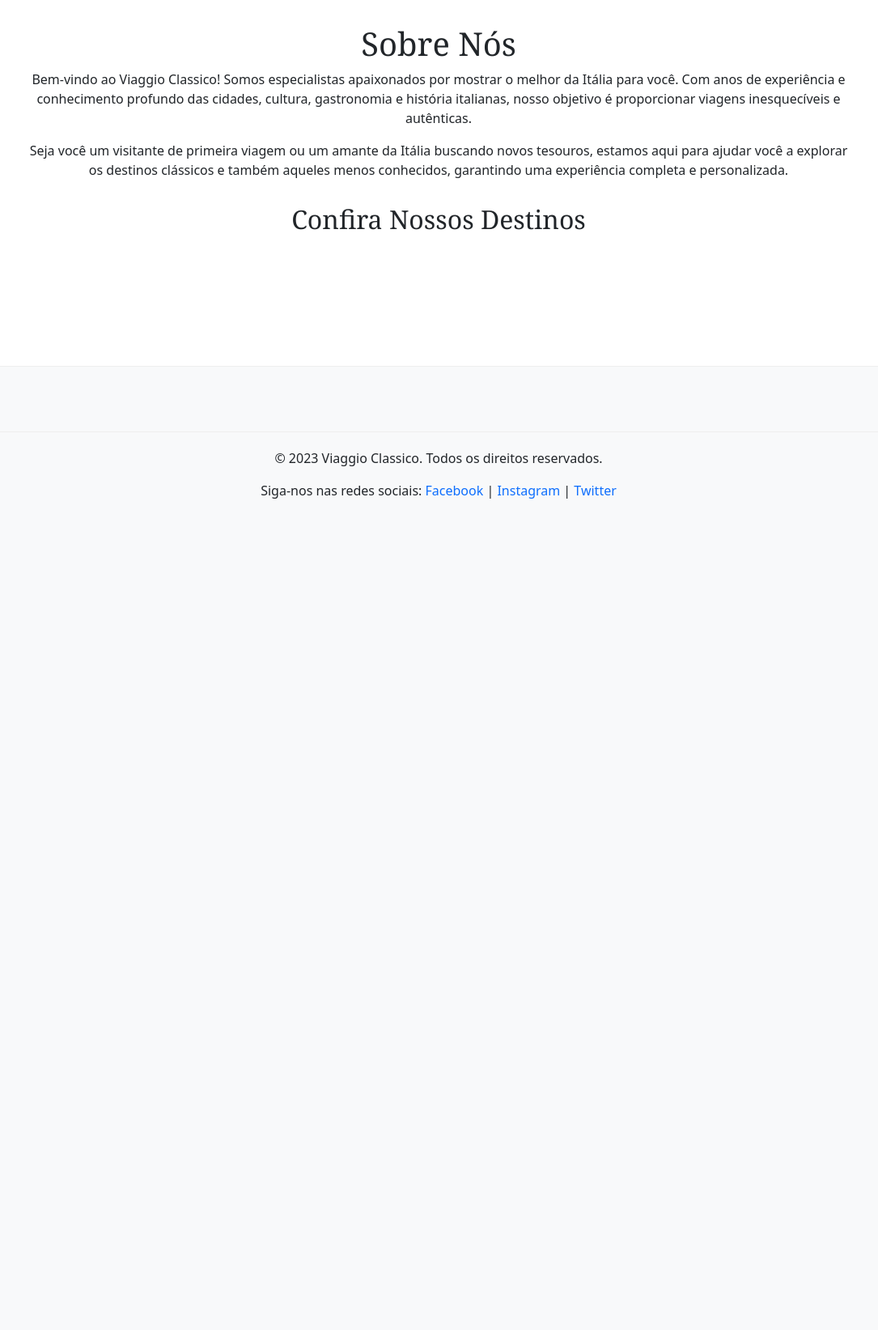
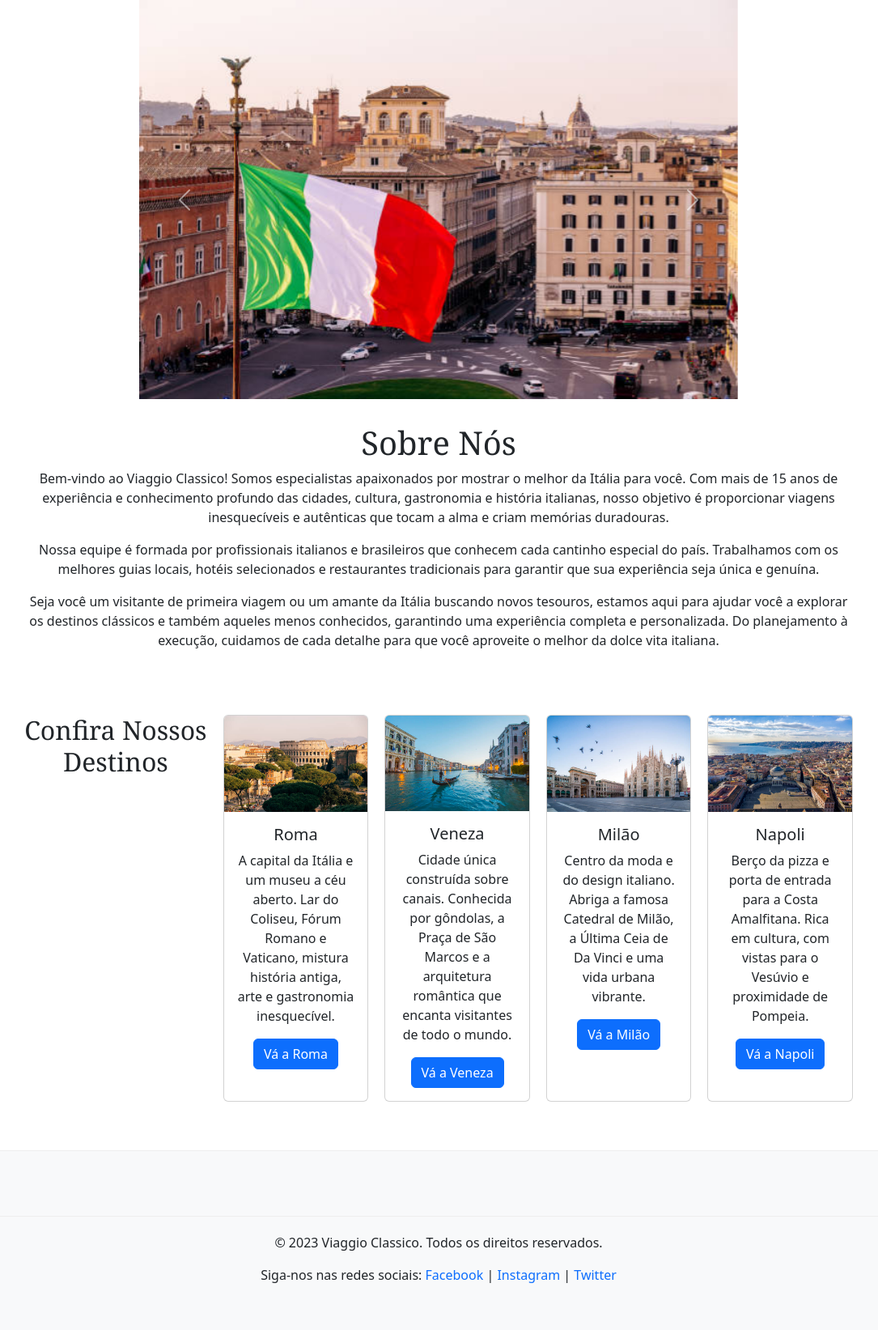
Before and after one commit to Mateus-F-Moura/viaggio-classico2, a PHP site: page / in a window 1280 px wide. Shown: the part 126-1769 px from the top of the page at 81% size, without its empty margins (98-1183 px from the left). Before the commit the page ends 742 px from the top, so only its background shows below. Run offline with PHP 8.4, Linux system fonts and the light colour scheme.

Commit message:
Adicionado: Carousel, Cards, imgs de todas as páginas. Recomendação de remoção: Pesquisa na navbar

```diff
--- a/src/index.html
+++ b/src/index.html
@@ -17,20 +17,83 @@
     <header id="topo"></header>
     <main>
         <section class="carousel">
-            <!-- Carousel -->
+            <div id="carouselExampleAutoplaying" class="carousel slide" data-bs-ride="carousel">
+                <div class="carousel-inner">
+                    <div class="carousel-item active">
+                        <img src="./img/visita2.jpg" class="d-block w-100" alt="Itália">
+                    </div>
+                    <div class="carousel-item">
+                        <img src="./img/visita.jpg" class="d-block w-100" alt="Passeio em Veneza">
+                    </div>
+                    <div class="carousel-item">
+                        <img src="./img/visita3.jpg" class="d-block w-100" alt="Vista pro mar">
+                    </div>
+                </div>
+                <button class="carousel-control-prev" type="button" data-bs-target="#carouselExampleAutoplaying"
+                    data-bs-slide="prev">
+                    <span class="carousel-control-prev-icon" aria-hidden="true"></span>
+                    <span class="visually-hidden">Previous</span>
+                </button>
+                <button class="carousel-control-next" type="button" data-bs-target="#carouselExampleAutoplaying"
+                    data-bs-slide="next">
+                    <span class="carousel-control-next-icon" aria-hidden="true"></span>
+                    <span class="visually-hidden">Next</span>
+                </button>
+            </div>
         </section>
         <section class="sobre-nos">
             <h1>Sobre Nós</h1>
             <p>Bem-vindo ao Viaggio Classico! Somos especialistas apaixonados por mostrar o melhor da Itália para você.
-                Com anos de experiência e conhecimento profundo das cidades, cultura, gastronomia e história italianas,
-                nosso objetivo é proporcionar viagens inesquecíveis e autênticas.</p>
+                Com mais de 15 anos de experiência e conhecimento profundo das cidades, cultura, gastronomia e história italianas,
+                nosso objetivo é proporcionar viagens inesquecíveis e autênticas que tocam a alma e criam memórias duradouras.</p>
+
+            <p>Nossa equipe é formada por profissionais italianos e brasileiros que conhecem cada cantinho especial do país.
+            Trabalhamos com os melhores guias locais, hotéis selecionados e restaurantes tradicionais para garantir que sua
+            experiência seja única e genuína.</p>
+
             <p>Seja você um visitante de primeira viagem ou um amante da Itália buscando novos tesouros, estamos aqui
-                para ajudar você a explorar os destinos clássicos e também aqueles menos conhecidos, garantindo uma
-                experiência completa e personalizada.</p>
+            para ajudar você a explorar os destinos clássicos e também aqueles menos conhecidos, garantindo uma
+            experiência completa e personalizada. Do planejamento à execução, cuidamos de cada detalhe para que você
+            aproveite o melhor da dolce vita italiana.</p>
         </section>
         <section class="destinos">
             <h2>Confira Nossos Destinos</h2>
-            <!-- Destinos em Cards -->
+            <div class="card" style="width: 18rem;">
+                <img src="./img/roma.jpg" class="card-img-top" alt="roma">
+                <div class="card-body">
+                    <h5 class="card-title">Roma</h5>
+                    <p class="card-text">A capital da Itália e um museu a céu aberto. Lar do Coliseu, Fórum Romano e
+                        Vaticano, mistura história antiga, arte e gastronomia inesquecível.</p>
+                    <a href="roma.html" class="btn btn-primary">Vá a Roma</a>
+                </div>
+            </div>
+            <div class="card" style="width: 18rem;">
+                <img src="./img/veneza.jpg" class="card-img-top" alt="veneza">
+                <div class="card-body">
+                    <h5 class="card-title">Veneza</h5>
+                    <p class="card-text">Cidade única construída sobre canais. Conhecida por gôndolas, a Praça de São
+                        Marcos e a arquitetura romântica que encanta visitantes de todo o mundo.</p>
+                    <a href="veneza.html" class="btn btn-primary">Vá a Veneza</a>
+                </div>
+            </div>
+            <div class="card" style="width: 18rem;">
+                <img src="./img/milão.jpg" class="card-img-top" alt="milão">
+                <div class="card-body">
+                    <h5 class="card-title">Milão</h5>
+                    <p class="card-text">Centro da moda e do design italiano. Abriga a famosa Catedral de Milão, a
+                        Última Ceia de Da Vinci e uma vida urbana vibrante.</p>
+                    <a href="milan.html" class="btn btn-primary">Vá a Milão</a>
+                </div>
+            </div>
+            <div class="card" style="width: 18rem;">
+                <img src="./img/napoli.jpg" class="card-img-top" alt="napoli">
+                <div class="card-body">
+                    <h5 class="card-title">Napoli</h5>
+                    <p class="card-text">Berço da pizza e porta de entrada para a Costa Amalfitana. Rica em cultura, com
+                        vistas para o Vesúvio e proximidade de Pompeia.</p>
+                    <a href="napoli.html" class="btn btn-primary">Vá a Napoli</a>
+                </div>
+            </div>
         </section>
     </main>
     <footer id="rodape"></footer>
--- a/src/milan.html
+++ b/src/milan.html
@@ -17,11 +17,11 @@
         <h2></h2>
         <div class="row">
             <!-- Img grande (banner) -->
-            <img src="#" alt="">
+            <img src="./img/duomo1.jpg" alt="">
         </div>
         <div class="row">
             <div class="col">
-                <img src="#" alt="">
+                <img src="./img/Milan_Cathedral_from_Piazza_del_Duomo.jpg" alt="">
                 <!-- img -->
             </div>
             <div class="col">
@@ -30,7 +30,7 @@
         </div>
         <div class="row">
             <div class="col">
-                <img src="#" alt="">
+                <img src="./img/Veduta_della_Galleria_Vittorio_Emanuele_II_da_piazza_del_Duomo,_Milano.jpg" alt="">
                 <!-- img 2 -->
             </div>
             <div class="col">
--- a/src/napoli.html
+++ b/src/napoli.html
@@ -17,11 +17,11 @@
         <h2></h2>
         <div class="row">
             <!-- Img grande (banner) -->
-            <img src="#" alt="">
+            <img src="./img/CastelDell'Ovo1.jpg" alt="">
         </div>
         <div class="row">
             <div class="col">
-                <img src="#" alt="">
+                <img src="./img/CastelDell'Ovo2.jpg" alt="">
                 <!-- img -->
             </div>
             <div class="col">
@@ -30,7 +30,7 @@
         </div>
         <div class="row">
             <div class="col">
-                <img src="#" alt="">
+                <img src="./img/museu1.jpg" alt="">
                 <!-- img 2 -->
             </div>
             <div class="col">
--- a/src/roma.html
+++ b/src/roma.html
@@ -17,11 +17,11 @@
         <h2></h2>
         <div class="row">
             <!-- Img grande (banner) -->
-            <img src="#" alt="">
+            <img src="./img/coliseu2.jpg" alt="Coliseu Interior">
         </div>
         <div class="row">
             <div class="col">
-                <img src="#" alt="">
+                <img src="./img/coliseu1.jpg" alt="Coliseu">
                 <!-- img -->
             </div>
             <div class="col">
@@ -30,7 +30,7 @@
         </div>
         <div class="row">
             <div class="col">
-                <img src="#" alt="">
+                <img src="./img/trevi2.jpg" alt="Fonte de Trevi">
                 <!-- img 2 -->
             </div>
             <div class="col">
--- a/src/styles.css
+++ b/src/styles.css
@@ -1,4 +1,5 @@
-html, body {
+html,
+body {
     height: 100%;
     display: flex;
     flex-direction: column;
@@ -6,28 +7,49 @@ html, body {
     line-height: 1.6;
     text-align: center;
 }
-nav{
+
+nav {
     font-family: Georgia, 'Times New Roman', Times, serif;
     font-size: large;
 }
-main{
+
+.carousel {
+    width: 85%;
+    margin: auto;
+}
+
+main {
     flex: 1;
     padding-inline: 10%;
 }
-h1, h2, h3 {
+
+h1,
+h2,
+h3 {
     text-align: center;
     font-family: Georgia, 'Times New Roman', Times, serif;
     color: #4A0E0E;
 }
-.sobre-nos, .destinos {
+
+.destinos {
+    display: flex;
+    gap: 20px;
+    padding-top: 50px;
+}
+
+.sobre-nos,
+.destinos {
     margin-top: 30px;
 }
-.red{
-    color:#4A0E0E;
+
+.red {
+    color: #4A0E0E;
 }
-.green{
-    color:#556B2F
+
+.green {
+    color: #556B2F
 }
+
 footer {
     background-color: #f8f9fa;
     padding: 20px;
--- a/src/veneza.html
+++ b/src/veneza.html
@@ -17,11 +17,11 @@
         <h2></h2>
         <div class="row">
             <!-- Img grande (banner) -->
-            <img src="#" alt="">
+            <img src="./img/rialto2.jpg" alt="">
         </div>
         <div class="row">
             <div class="col">
-                <img src="#" alt="">
+                <img src="./img/rialto1.jpg" alt="">
                 <!-- img -->
             </div>
             <div class="col">
@@ -30,7 +30,7 @@
         </div>
         <div class="row">
             <div class="col">
-                <img src="#" alt="">
+                <img src="./img/sanmarco1.jpg" alt="">
                 <!-- img 2 -->
             </div>
             <div class="col">
```
Also changed, not shown: src/img/duomo1.jpg (added), src/img/milão.jpg (added), src/img/mini-logo.jpg (added), src/img/napoli.jpg (added), src/img/roma.jpg (added), src/img/veneza.jpg (added), src/img/visita.jpg (added), src/img/visita2.jpg (added), src/img/visita3.jpg (added).
